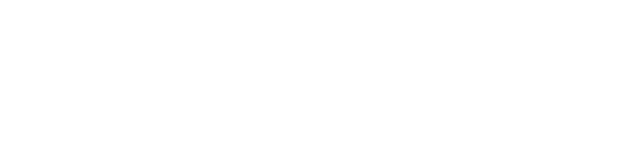
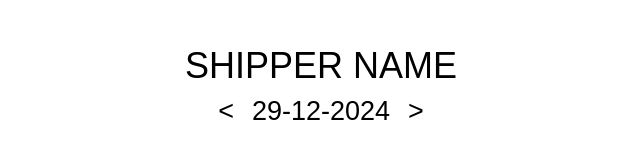
Before and after one commit to rimanz/namestamp, a plain HTML site: page index.html in a window 1280 px wide. Shown: the whole page, without its empty margins (319-959 px from the left). Drawn offline with Linux system fonts and the light colour scheme.

Commit message:
Add necessary DOM elements with minimal styles

```diff
--- a/index.html
+++ b/index.html
@@ -7,6 +7,16 @@
     <link rel="stylesheet" href="style.css">
 </head>
 <body>
+    <main>
+        <section class="label">
+            <div class="label-text">Shipper Name</div>
+            <div class="label-date">
+                <div class="prev-date">&lt;</div>
+                <div class="curr-date">29-12-2024</div>
+                <div class="next-date">&gt;</div>
+            </div>
+        </section>
+    </main>
 
     <script src="script.js"></script>
 </body>
--- a/script.js
+++ b/script.js
@@ -0,0 +1,6 @@
+// Elements:
+const label = document.querySelector('.label');
+const labelText = document.querySelector('.label-text');
+const labelDate = document.querySelector('.label-date');
+const prevBtn = document.querySelector('.prev');
+const nextBtn = document.querySelector('.next');
--- a/style.css
+++ b/style.css
@@ -8,3 +8,21 @@
     font-family: Arial, Helvetica, sans-serif;
     font-size: 18px;
 }
+
+.label {
+    font-size: 2rem;
+    text-align: center;
+    margin: 2rem auto;
+}
+
+.label-text {
+    text-transform: uppercase;
+    padding: 0.5rem;
+}
+
+.label-date {
+    font-size: 0.75em;
+    display: flex;
+    justify-content: center;
+    gap: 1rem;
+}
```
